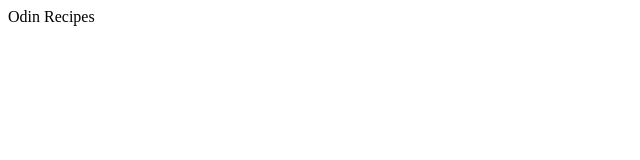
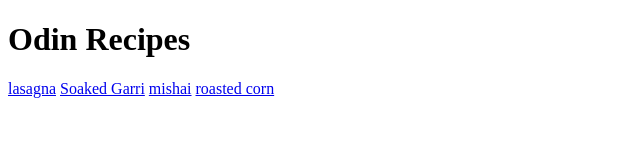
Before and after one commit to Rightroc/odin-recipes, a plain HTML site: page index.html in a window 1280 px wide. Shown: the whole page, without its empty margins (0-640 px from the left). Drawn offline with Linux system fonts and the light colour scheme.

Commit message:
update index.html and add image assets

```diff
--- a/index.html
+++ b/index.html
@@ -6,6 +6,12 @@
     <title>Document</title>
 </head>
 <body>
-    <h>Odin Recipes</h>
+    <h1>Odin Recipes</h1>
+    <a href="./recipes/lasagna.html">lasagna</a>
+    <a href="./recipes/garii.html">Soaked Garri</a>
+    <a href="./recipes/mishai.html">mishai</a>
+    <a href="./recipes/rostedcorn.html">roasted corn</a>
+
+    <h1></h1>
 </body>
 </html>
```
Also changed, not shown: recipes/corn.jpeg (added), recipes/garri.jpeg (added), recipes/lasagna.jpeg (added), recipes/mishai.jpeg (added).
